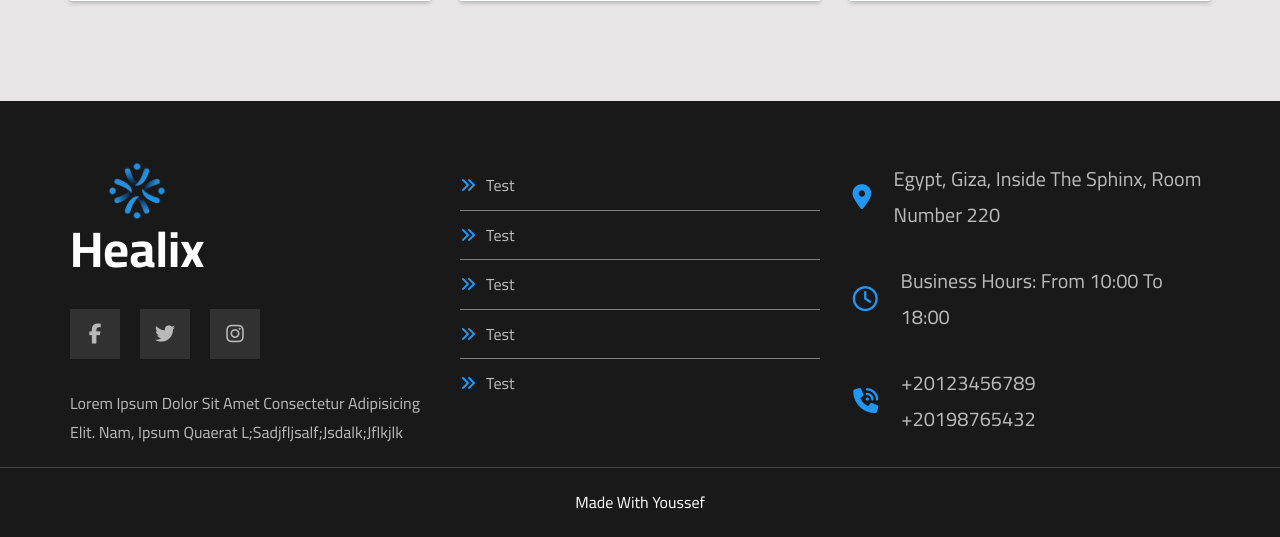
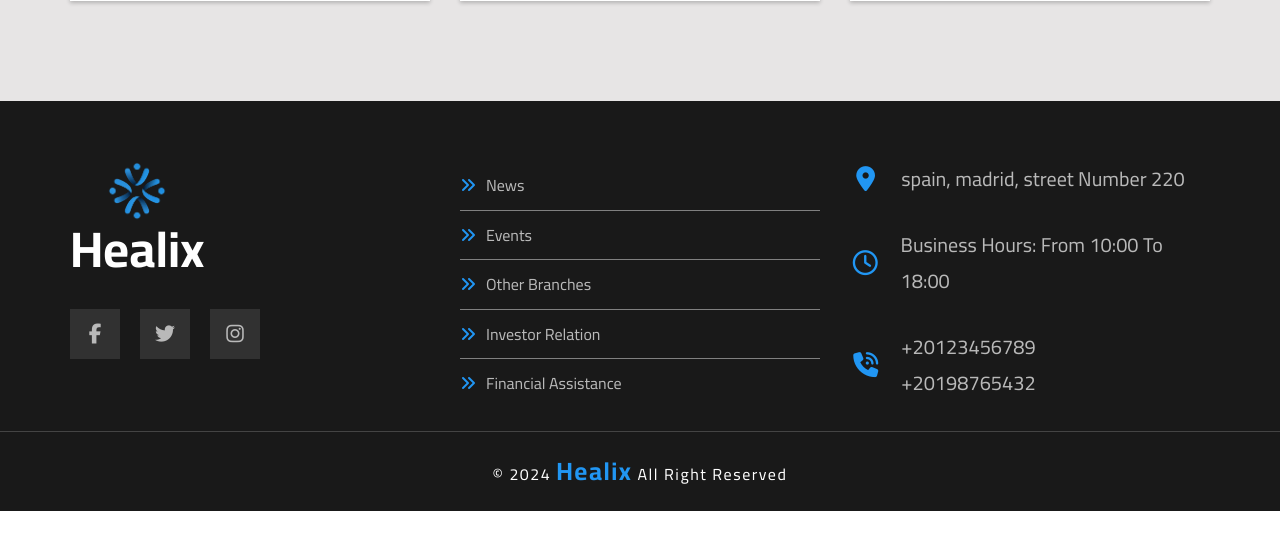
Before and after one commit to 4s9sl/Healix, a PHP site: page / in a window 1280 px wide. Shown: the part 2473-3010 px from the top of the page. After the commit the page ends 2984 px from the top, so only its background shows below. Run offline with PHP 8.4, Linux system fonts and the light colour scheme.

Commit message:
Update Form

```diff
--- a/CSS/formTwo.css
+++ b/CSS/formTwo.css
@@ -6,7 +6,7 @@ body {
 }
 .main {
     height: 100vh;
-    background-image: url(/images/toni-pomar-61EZzDtcGnY-unsplash.jpg);
+    background: linear-gradient(15deg, hsla(0, 0%, 0%, 0.753), #00103b);
     background-size: cover;
     background-position: center;
     color: white;
@@ -18,7 +18,7 @@ body {
     text-align: center;
     padding: 20px 40px;
     border-radius: 10px;
-    backdrop-filter: blur(10px);
+    backdrop-filter: blur(50px);
     box-shadow: 0 4px 15px rgba(0, 0, 0, 0.2);
 }
 .container h1 {
--- a/CSS/interFace.css
+++ b/CSS/interFace.css
@@ -541,9 +541,15 @@ nav .container ul  li:last-child .mega-menu .links > li > a > i {
     text-align: center;
     color: white;
     border-top: 1px solid #444;
+    text-transform: capitalize;
+    letter-spacing: 1.5px;
+}
+.footer .copyright span{
+    font-weight: bold;
+    color: var(--main-color);
+    font-size: 25px;
 }
 /* End Footer */
-
 
 /* Animaitons */
 @keyframes bouncing {
--- a/index.html
+++ b/index.html
@@ -237,31 +237,30 @@
                         </a>
                     </li>
                 </ul>
-                <p>Lorem ipsum dolor sit amet consectetur adipisicing elit. Nam, ipsum quaerat l;sadjfljsalf;jsdalk;jflkjlk</p>
             </div>
             <div class="box">
                 <ul class="links">
                     <li>
-                        <a href="#">test</a>
+                        <a href="#">news</a>
                     </li>
                     <li>
-                        <a href="#">test</a>
+                        <a href="#">events</a>
                     </li>
                     <li>
-                        <a href="#">test</a>
+                        <a href="#">other branches</a>
                     </li>
                     <li>
-                        <a href="#">test</a>
+                        <a href="#">investor relation</a>
                     </li>
                     <li>
-                        <a href="#" class="last">test</a>
+                        <a href="#" class="last">financial assistance</a>
                     </li>
                 </ul>
             </div>
             <div class="box">
                 <div class="line">
                     <i class="fas fa-map-marker-alt fa-fw"></i>
-                    <div class="info">Egypt, Giza, Inside The Sphinx, Room Number 220</div>
+                    <div class="info">spain, madrid, street Number 220</div>
                 </div>
                 <div class="line">
                     <i class="far fa-clock fa-fw"></i>
@@ -276,7 +275,7 @@
                 </div>
             </div>
         </div>
-        <p class="copyright">Made With Youssef</p>
+        <p class="copyright">&copy; 2024 <span>healix</span> all right reserved</p>
     </div>
     <!-- End Footer -->
 </body>
```
